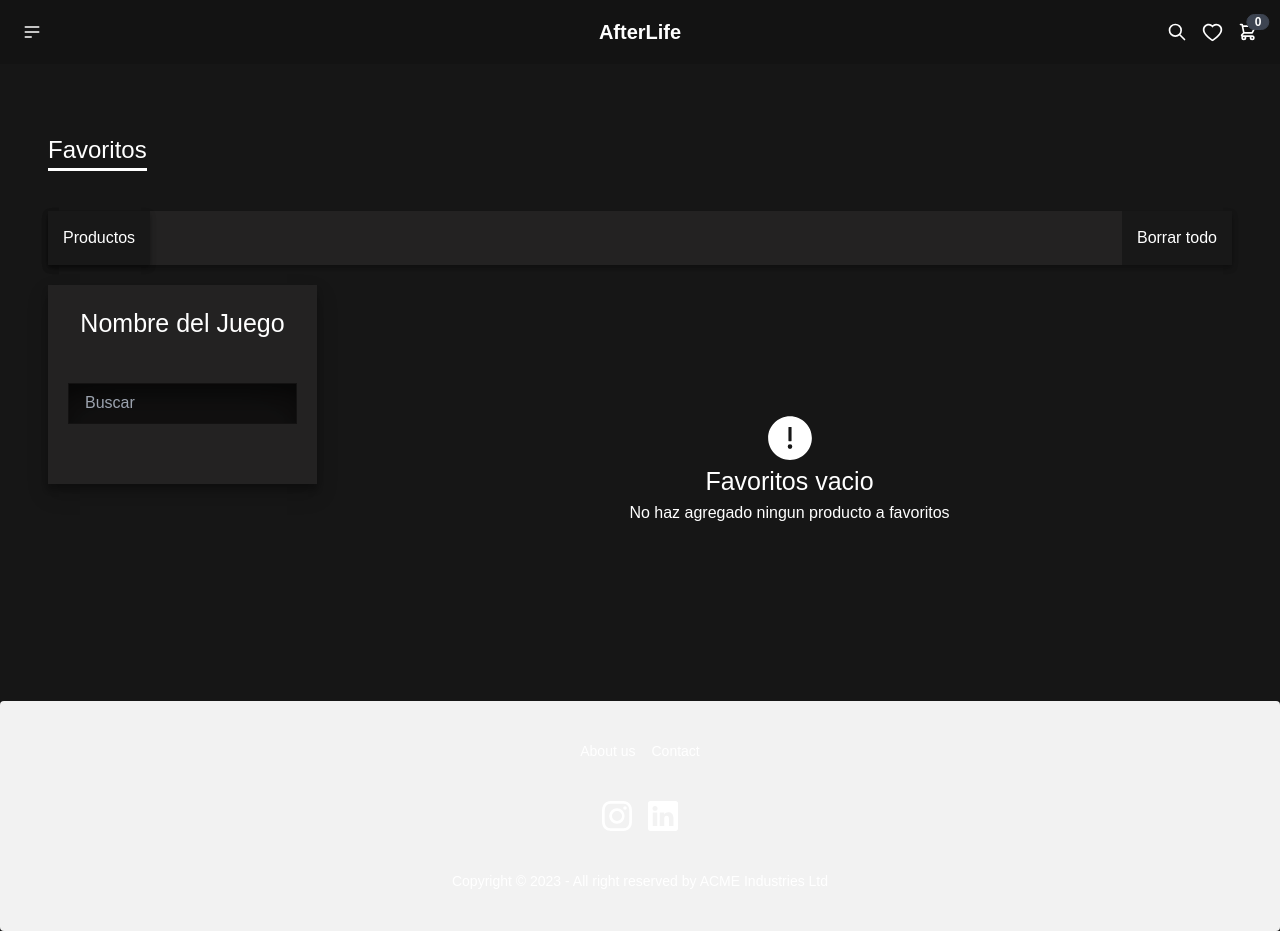
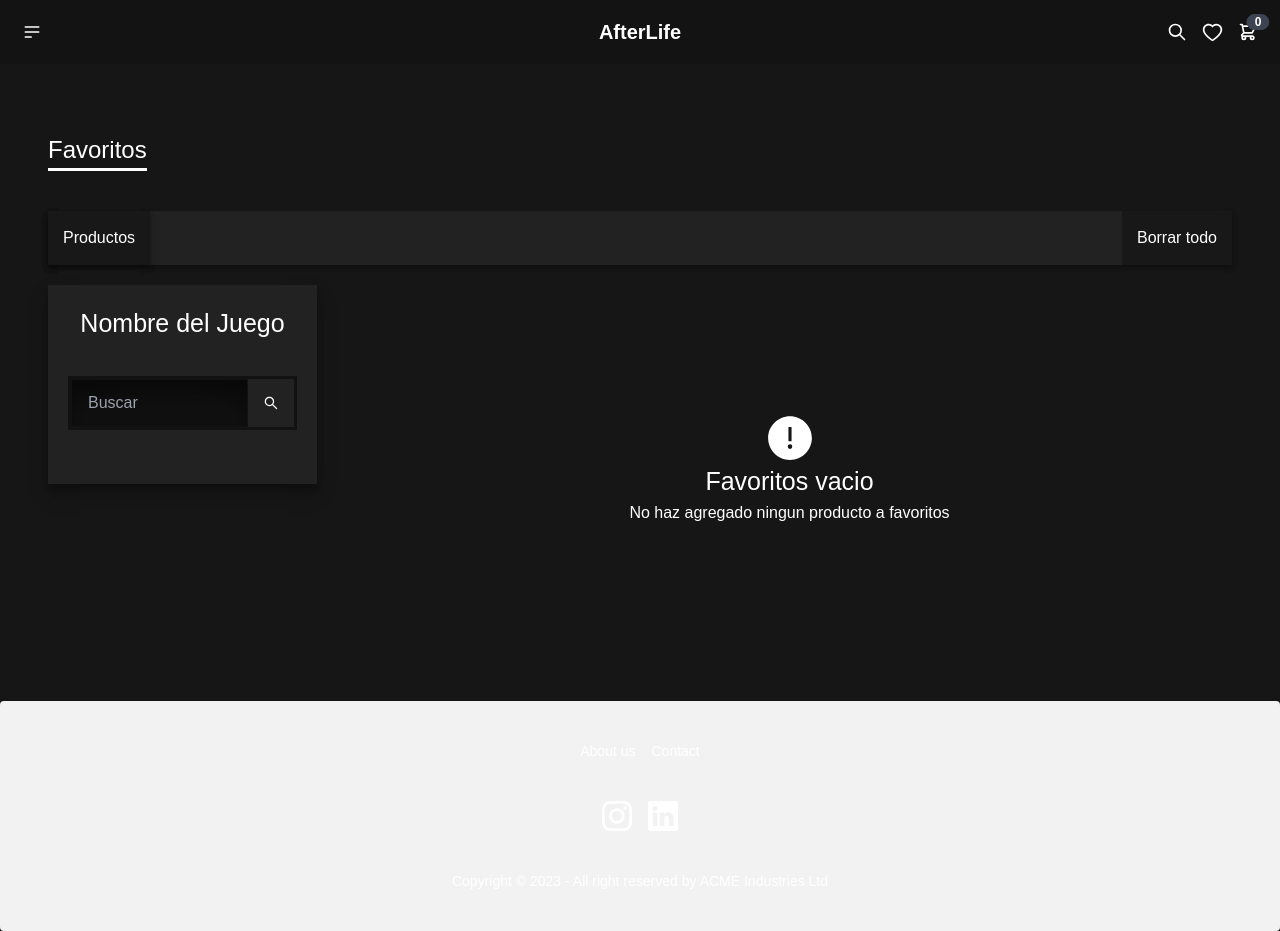
Before and after one commit to Agus-Sosa/Proyecto-react-2, a React (Vite) app: page /favoritos in a window 1280 px wide. Built offline with nearby package versions, Linux system fonts and the light colour scheme; a web font is replaced by a local one.

Commit message:
nuevas funcionalidades de carrito

```diff
--- a/src/components/CartWidget.jsx
+++ b/src/components/CartWidget.jsx
@@ -1,19 +1,42 @@
 import React, { useContext } from 'react'
 import { CartConext } from './Context/CartContext'
 import { Link } from 'react-router-dom'
+import './Styles/cartwidget.css'
 const CartWidget = () => {
     const {calcularProductoCarrito} = useContext(CartConext)
+    const {calcularSubTotal} = useContext(CartConext)
+
     return (
-        <Link to={'/carrito'}>
-        <div className="contenedor-cart-widget">
+        <div className="dropdown dropdown-end">
         <label tabIndex={0} className="btn btn-ghost btn-circle">
-        <div className="indicator">
+            <div className="indicator">
             <svg xmlns="http://www.w3.org/2000/svg" className="h-5 w-5" fill="none" viewBox="0 0 24 24" stroke="currentColor"><path strokeLinecap="round" strokeLinejoin="round" strokeWidth="2" d="M3 3h2l.4 2M7 13h10l4-8H5.4M7 13L5.4 5M7 13l-2.293 2.293c-.63.63-.184 1.707.707 1.707H17m0 0a2 2 0 100 4 2 2 0 000-4zm-8 2a2 2 0 11-4 0 2 2 0 014 0z" /></svg>
             <span className="badge badge-sm indicator-item">{calcularProductoCarrito()}</span>
             </div>
         </label>
-    </div>
-        </Link>
+        <div tabIndex={0} className="mt-3 card card-compact dropdown-content w-52 bg-base-100 shadow contenedor-previa-carrio">
+            <div className="card-body">
+            <span className="font-bold text-lg">Productos: {calcularProductoCarrito()}</span>
+            <span className="text-info">Subtotal: US${calcularSubTotal()}</span>
+            <Link to={'/carrito'}>
+            <div className="card-actions">
+                <button className="btn btn-primary btn-block">View cart</button>
+            </div>
+            </Link>
+            </div>
+        </div>
+        </div>
+
+    //     <Link to={'/carrito'}>
+    //     <div className="contenedor-cart-widget">
+    //     <label tabIndex={0} className="btn btn-ghost btn-circle">
+    //     <div className="indicator">
+    //         <svg xmlns="http://www.w3.org/2000/svg" className="h-5 w-5" fill="none" viewBox="0 0 24 24" stroke="currentColor"><path strokeLinecap="round" strokeLinejoin="round" strokeWidth="2" d="M3 3h2l.4 2M7 13h10l4-8H5.4M7 13L5.4 5M7 13l-2.293 2.293c-.63.63-.184 1.707.707 1.707H17m0 0a2 2 0 100 4 2 2 0 000-4zm-8 2a2 2 0 11-4 0 2 2 0 014 0z" /></svg>
+    //         <span className="badge badge-sm indicator-item">{calcularProductoCarrito()}</span>
+    //         </div>
+    //     </label>
+    // </div>
+    //     </Link>
     )
 }
 
--- a/src/components/Favoritos.jsx
+++ b/src/components/Favoritos.jsx
@@ -3,16 +3,14 @@ import { useContext } from 'react'
 import { CartConext } from './Context/CartContext'
 import { Link } from 'react-router-dom'
 import {TbHeartOff} from 'react-icons/tb'
-import {AiFillExclamationCircle} from 'react-icons/ai'
+import {AiFillExclamationCircle, AiOutlineSearch} from 'react-icons/ai'
 import './Styles/favoritos.css'
 import './Styles/items.css'
-import { useState } from 'react'
 
 const Favoritos = () => {
     const {listaFavoritos} = useContext(CartConext)
     const {eliminarListaFavoritos} = useContext(CartConext)
     const {EliminarProductoFavoritos} = useContext(CartConext)
-    const [busqueda, setBusqueda] = useState()
     return (
         <>
         {
@@ -27,7 +25,16 @@ const Favoritos = () => {
             <div className="contenedor-articulos">
             <div className="buscador-favoritos">
                 <h2>Nombre del Juego</h2>
-            <input type="text" placeholder="Buscar" className="input w-full max-w-xs" />
+            <div className="buscador">
+            <input
+            type="text"
+            placeholder="Buscar"
+            className="input w-full max-w-xs"
+            />
+            <button>
+            <AiOutlineSearch/>
+            </button>
+            </div>
             </div>
             <div className="articulos">
                 {
--- /dev/null
+++ b/src/components/Styles/cartwidget.css
@@ -0,0 +1,15 @@
+.contenedor-previa-carrio {
+    background: #131313;
+}
+
+
+.contenedor-previa-carrio a div button{
+    background: white;
+    color: black;
+}
+
+.contenedor-previa-carrio a div button:hover {
+    background: #343434;
+    border: none;
+    color: white;
+}
--- a/src/components/Styles/favoritos.css
+++ b/src/components/Styles/favoritos.css
@@ -65,7 +65,6 @@
     background: #131212;
     border-radius: 0px;
     display: flex;
-    margin: 40px 0px;
     box-shadow: rgb(0 0 0 / 25%) 0px 30px 60px -12px inset, rgb(0 0 0 / 84%) 0px 18px 36px -18px inset;
 }
 
@@ -150,3 +149,24 @@
 .contenedor-icono-vacio svg {
     font-size: 50px;
 }
+
+.buscador {
+    display: flex;
+    border: solid 3px #131212;
+    align-items: center;
+    margin: auto;
+}
+
+.buscador button {
+    padding: 15px;
+    transition: .5s all;
+
+}
+
+.buscador button:hover {
+    background-color: #343434;
+}
+
+.buscador input:focus {
+    outline: none;
+}
```
